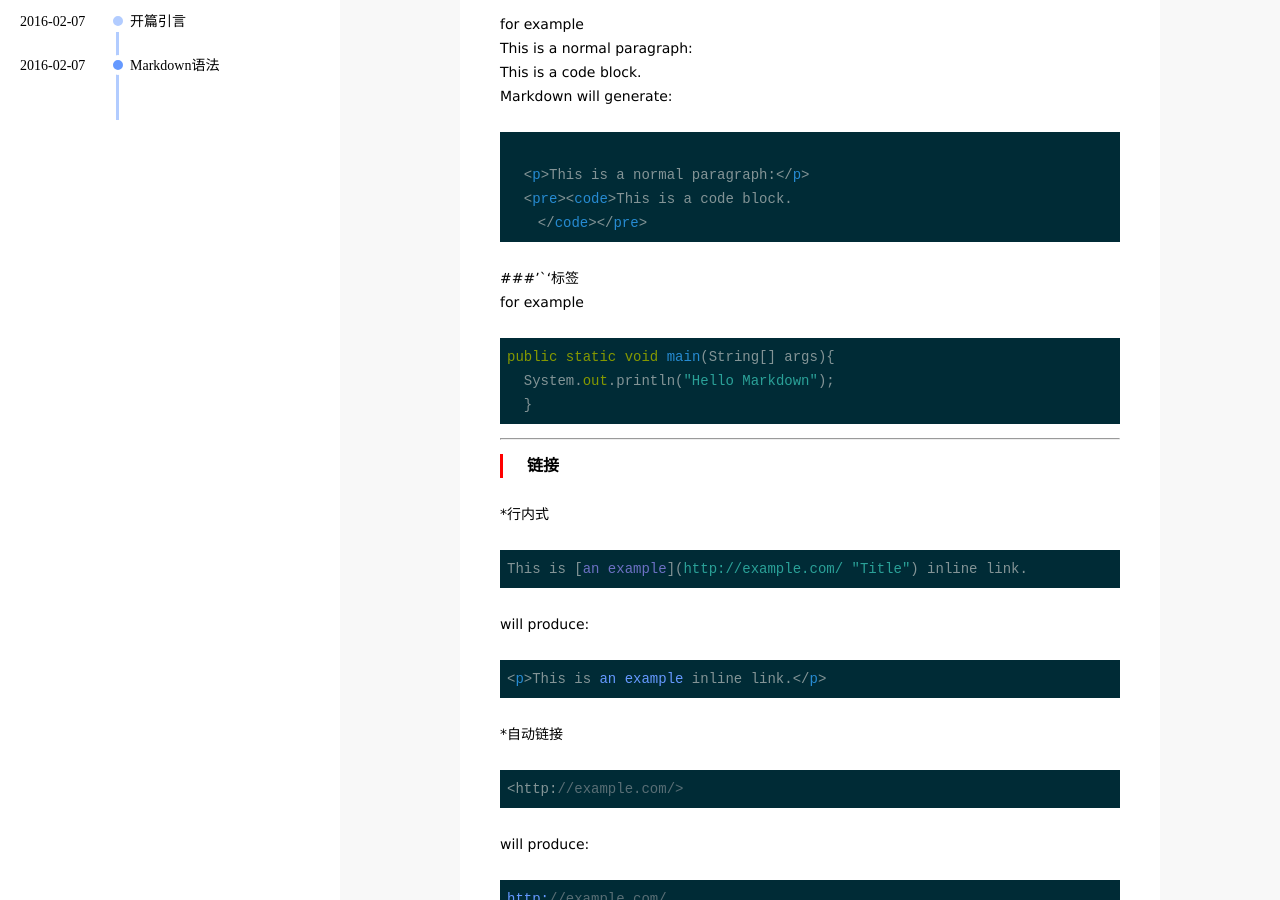
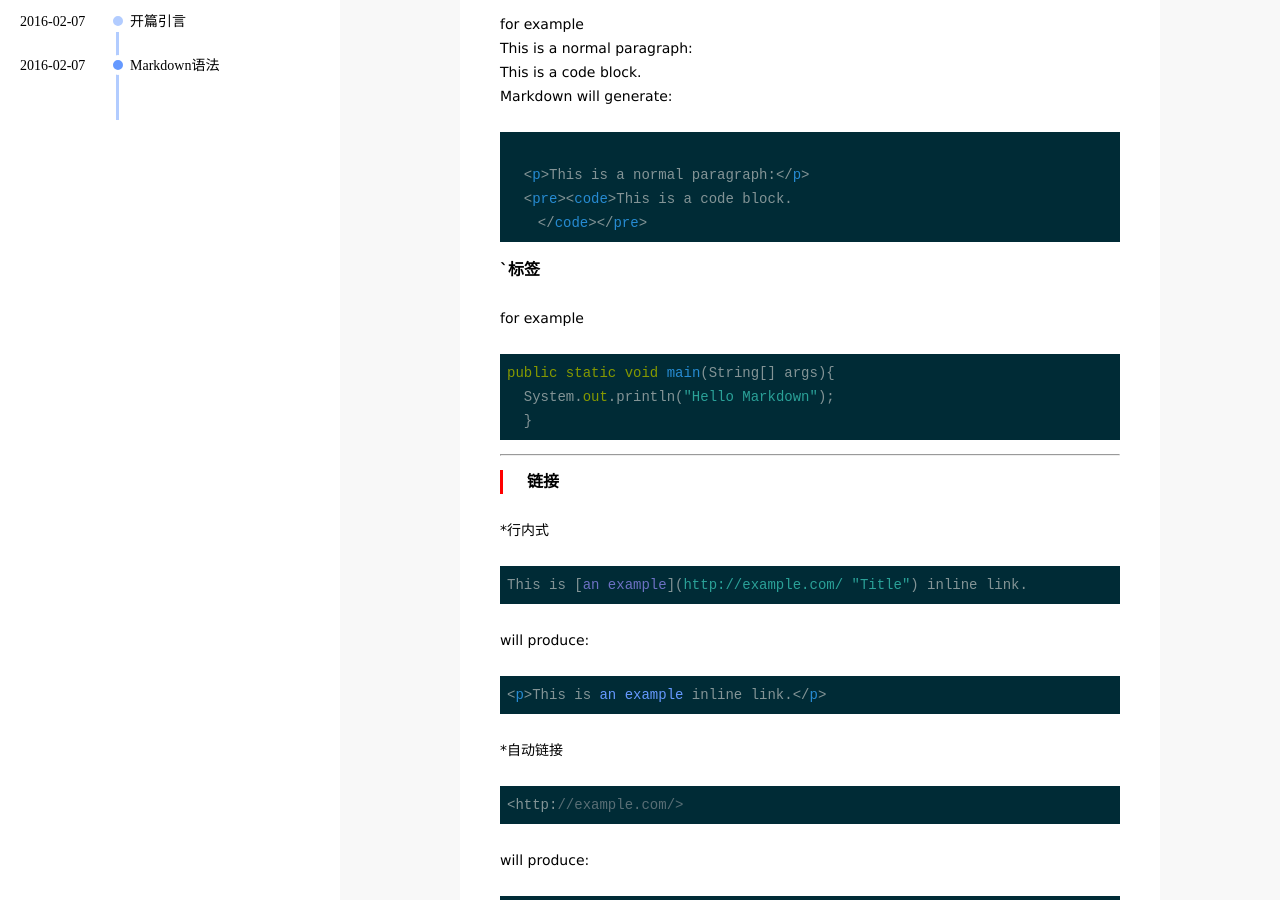
Before and after one commit to PatchCao/PatchCao.github.io, a Jekyll site: the page built from _posts/2016-02-07-markdown.md, in a window 1280 px wide and 900 px high, scrolled down 563 px. Built offline with Jekyll 4.4.1, drawn with Linux system fonts in a browser that asks for light colours.

```diff
--- a/_posts/2016-02-07-markdown.md
+++ b/_posts/2016-02-07-markdown.md
@@ -38,7 +38,7 @@ Markdown is intended to be as easy-to-read and easy-to-write as is feasible.
   &lt;pre>&lt;code>This is a code block.
 　  &lt;/code>&lt;/pre></code></pre>
 
-  ###'`'标签
+### `标签
   for example
   <pre><code>public static void main(String[] args){
   System.out.println("Hello Markdown");
```
